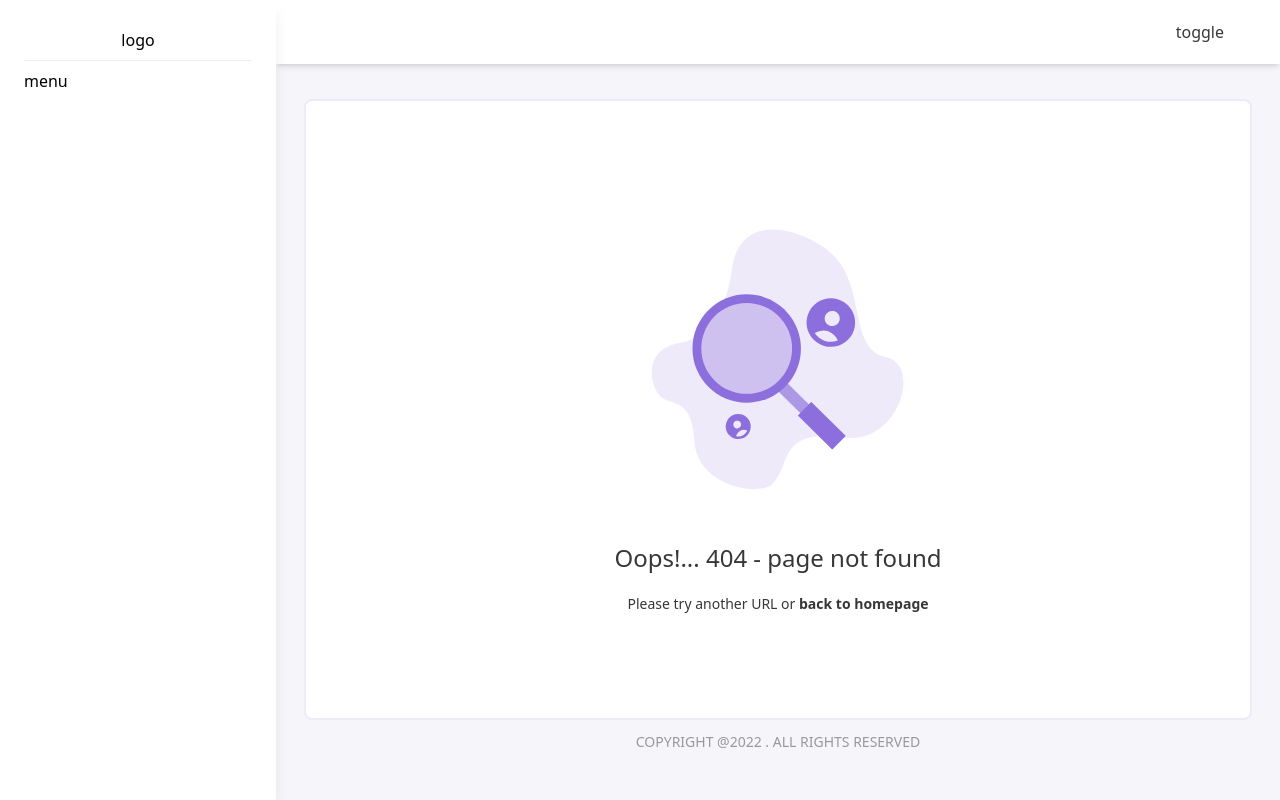
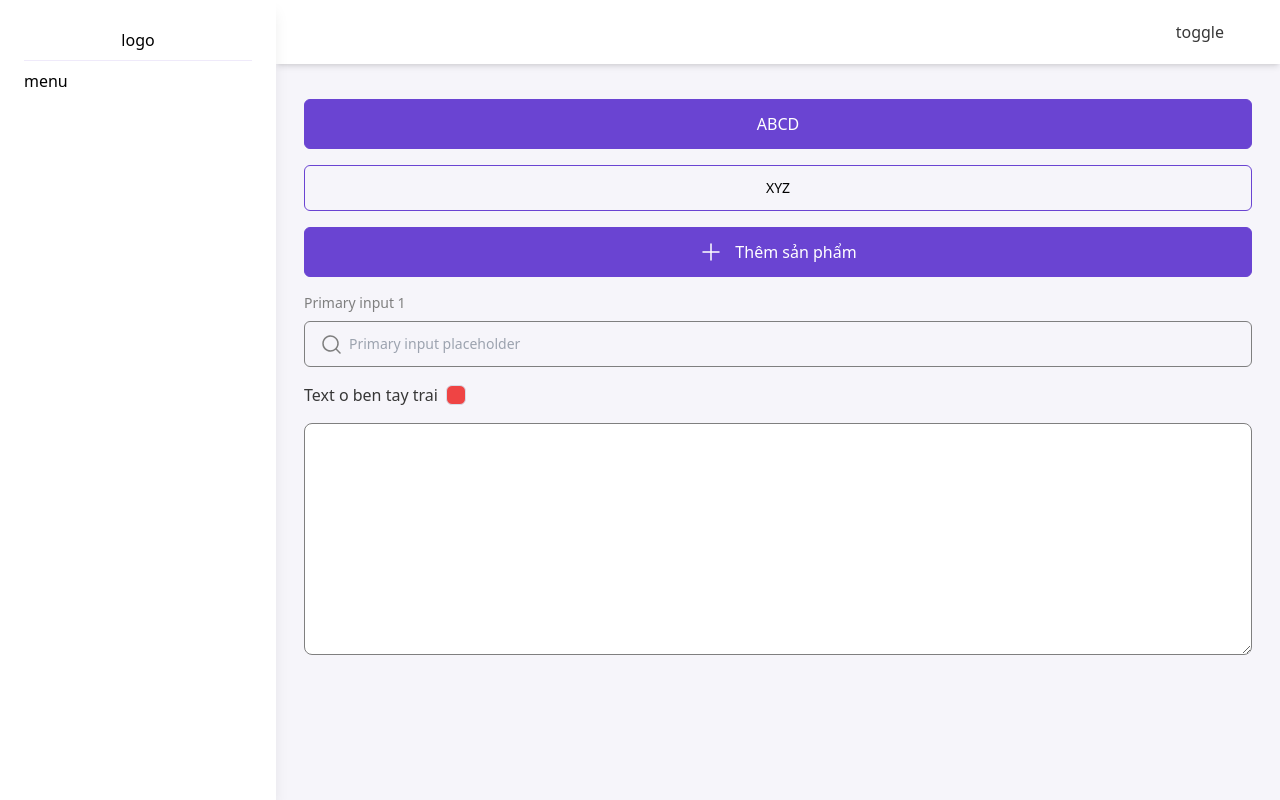
Before and after one commit to ducyb782001/imsd-capstoneproject-fe, a Next.js app: page /testPage in a window 1280 px wide. Before the commit this address had no page. Built offline with nearby package versions, Linux system fonts and the light colour scheme; what tailwindcss-question-mark would draw is missing.

Commit message:
base component

```diff
--- a/src/components/Layout.tsx
+++ b/src/components/Layout.tsx
@@ -13,7 +13,7 @@ function Layout(props) {
       <div className="w-full min-h-screen pt-[44px] md:pt-[71px] md:pl-[276px]">
         <div className="flex flex-col justify-between w-full h-full px-4 pt-3 pb-6 md:p-7 text-grayDark">
           {props.children}
-          <Footer />
+          {/* <Footer /> */}
         </div>
       </div>
     </div>
--- /dev/null
+++ b/src/components/PrimaryBtn.tsx
@@ -0,0 +1,24 @@
+import React from "react"
+
+function PrimaryBtn({
+  className = "",
+  accessoriesLeft = null,
+  accessoriesRight = null,
+  children,
+  onClick = null,
+  ...props
+}) {
+  return (
+    <button
+      {...props}
+      onClick={onClick}
+      className={`bg-primary w-full rounded-md text-white border border-primary font-medium py-3 px-4 active:bg-primaryDark active:border-pribg-primaryDark disabled:opacity-40 disabled:cursor-not-allowed smooth-transform flex justify-center items-center gap-3 text-base ${className}`}
+    >
+      {accessoriesLeft && <div className="">{accessoriesLeft}</div>}
+      {children}
+      {accessoriesRight && <div className="">{accessoriesRight}</div>}
+    </button>
+  )
+}
+
+export default PrimaryBtn
--- /dev/null
+++ b/src/components/PrimaryInput.tsx
@@ -0,0 +1,51 @@
+function PrimaryInput({
+  title = "",
+  className = "",
+  placeholder = "",
+  type = "",
+  onChange = null,
+  classNameInput = "",
+  id = "",
+  message = "",
+  note = "",
+  accessoriesLeft = null,
+  accessoriesRight = null,
+  value = undefined,
+  disabled = false,
+  ...props
+}) {
+  return (
+    <div className={`${className}`}>
+      {title && <p className="mb-2 text-sm text-gray">{title}</p>}
+      {note && <p className="mb-2 text-sm text-gray">{note}</p>}
+      <div className="relative w-full">
+        {accessoriesLeft && (
+          <div className="absolute top-3 left-4">{accessoriesLeft}</div>
+        )}
+
+        <input
+          id={id}
+          placeholder={placeholder}
+          {...props}
+          autoFocus={false}
+          type={type}
+          onChange={onChange}
+          value={value}
+          disabled={disabled}
+          className={`w-full text-sm py-3 rounded-md outline-none px-4 bg-transparent text-black border border-gray focus:border-primary hover:border-primary smooth-transform ${
+            accessoriesLeft && "pl-11"
+          } ${accessoriesRight && "pr-11"}
+            ${classNameInput}`}
+        />
+        <span className="form-message">{message}</span>
+        {accessoriesRight && (
+          <div className="absolute cursor-pointer top-3 right-4">
+            {accessoriesRight}
+          </div>
+        )}
+      </div>
+    </div>
+  )
+}
+
+export default PrimaryInput
--- /dev/null
+++ b/src/components/PrimaryInputCheckbox.tsx
@@ -0,0 +1,41 @@
+import React from "react"
+
+function PrimaryInputCheckbox({
+  className = "",
+  onClick = null,
+  accessoriesLeft = null,
+  accessoriesRight = null,
+  ...props
+}) {
+  return (
+    <label className={`flex items-center ${className}`}>
+      {accessoriesLeft && <div className="mr-2">{accessoriesLeft}</div>}
+      <input
+        type="checkbox"
+        className="absolute w-5 h-5 opacity-0 cursor-pointer custom-checkbox"
+        {...props}
+        onClick={onClick}
+      />
+      <div className="flex items-center justify-center flex-shrink-0 w-5 h-5 border rounded-md bg-red-500 border-grayLight focus-within:border-blue-500">
+        <svg
+          className="hidden"
+          width={8}
+          height={6}
+          viewBox="0 0 8 6"
+          fill="none"
+          xmlns="http://www.w3.org/2000/svg"
+        >
+          <path
+            d="M3.011 5.706a.727.727 0 01-.516-.213L.518 3.516a.728.728 0 111.03-1.032l1.463 1.462 3.44-3.44a.728.728 0 111.031 1.032L3.527 5.493a.727.727 0 01-.516.213z"
+            fill="#00f0fd"
+          />
+        </svg>
+      </div>
+      {accessoriesRight && (
+        <div className="ml-3 cursor-pointer">{accessoriesRight}</div>
+      )}
+    </label>
+  )
+}
+
+export default PrimaryInputCheckbox
--- /dev/null
+++ b/src/components/PrimaryTextArea.tsx
@@ -0,0 +1,30 @@
+function PrimaryTextArea({
+  title = "",
+  note = null,
+  className = "",
+  classNameTextArea = "",
+  placeholder = "",
+  onChange = null,
+  id = "",
+  ...props
+}) {
+  return (
+    <div className={`form-group ${className}`}>
+      {title && <p className="mb-2 text-sm text-white">{title}</p>}
+      {note && <div className="mb-2 text-sm font-light text-gray">{note}</div>}
+      <textarea
+        {...props}
+        onChange={onChange}
+        className={`w-full h-full bg-subBg rounded-lg border text-sm px-4 py-3 smooth-transform outline-none  border-gray text-black focus:border-primary hover:border-primary smooth-transform ${classNameTextArea}`}
+        // name="input-requirement"
+        id={id}
+        cols={30}
+        rows={10}
+        placeholder={placeholder}
+      ></textarea>
+      <span className="form-message"></span>
+    </div>
+  )
+}
+
+export default PrimaryTextArea
--- /dev/null
+++ b/src/components/SecondaryBtn.tsx
@@ -0,0 +1,23 @@
+import React from "react"
+
+function SecondaryBtn({
+  className = "",
+  accessoriesLeft = null,
+  accessoriesRight = null,
+  children,
+  onClick = null,
+  ...props
+}) {
+  return (
+    <button
+      {...props}
+      onClick={onClick}
+      className={`w-full rounded-md text-black hover:text-secondary border border-primary text-sm font-medium py-3 px-4 hover:bg-primary hover:text-white active:bg-primaryDark active:border-primaryDark disabled:opacity-50 disabled:cursor-not-allowed smooth-transform flex justify-center items-center gap-3 change-color-svg ${className}`}
+    >
+      {accessoriesLeft && <div className="">{accessoriesLeft}</div>}
+      {children}
+      {accessoriesRight && <div className="">{accessoriesRight}</div>}
+    </button>
+  )
+}
+export default SecondaryBtn
--- /dev/null
+++ b/src/components/TestPage.tsx
@@ -0,0 +1,29 @@
+import React from "react"
+import PlusIcon from "./icons/PlusIcon"
+import SearchIcon from "./icons/SearchIcon"
+import PrimaryBtn from "./PrimaryBtn"
+import PrimaryInput from "./PrimaryInput"
+import PrimaryInputCheckbox from "./PrimaryInputCheckbox"
+import PrimaryTextArea from "./PrimaryTextArea"
+import SecondaryBtn from "./SecondaryBtn"
+
+function TestPage(props) {
+  return (
+    <div className="flex flex-col gap-4">
+      <PrimaryBtn>ABCD</PrimaryBtn>
+      <SecondaryBtn>XYZ</SecondaryBtn>
+      <PrimaryBtn accessoriesLeft={<PlusIcon />} className="w-[200px]">
+        Thêm sản phẩm
+      </PrimaryBtn>
+      <PrimaryInput
+        accessoriesLeft={<SearchIcon />}
+        title="Primary input 1"
+        placeholder="Primary input placeholder"
+      />
+      <PrimaryInputCheckbox accessoriesLeft={"Text o ben tay trai"} />
+      <PrimaryTextArea />
+    </div>
+  )
+}
+
+export default TestPage
--- /dev/null
+++ b/src/components/icons/PlusIcon.tsx
@@ -0,0 +1,23 @@
+import React from "react"
+
+function PlusIcon({ color = "#FFFFFF", ...props }) {
+  return (
+    <svg
+      width={24}
+      height={24}
+      viewBox="0 0 24 24"
+      fill="none"
+      xmlns="http://www.w3.org/2000/svg"
+      {...props}
+    >
+      <path
+        fillRule="evenodd"
+        clipRule="evenodd"
+        d="M12 3.25a.75.75 0 01.75.75v7.25H20a.75.75 0 010 1.5h-7.25V20a.75.75 0 01-1.5 0v-7.25H4a.75.75 0 010-1.5h7.25V4a.75.75 0 01.75-.75z"
+        fill={color}
+      />
+    </svg>
+  )
+}
+
+export default PlusIcon
--- /dev/null
+++ b/src/components/icons/SearchIcon.tsx
@@ -0,0 +1,23 @@
+import React from "react"
+
+function SearchIcon(props) {
+  return (
+    <svg
+      width={24}
+      height={24}
+      viewBox="0 0 24 24"
+      fill="none"
+      xmlns="http://www.w3.org/2000/svg"
+      {...props}
+    >
+      <path
+        fillRule="evenodd"
+        clipRule="evenodd"
+        d="M10.5 3.75a6.75 6.75 0 100 13.5 6.75 6.75 0 000-13.5zM2.25 10.5a8.25 8.25 0 1114.59 5.28l3.69 3.69a.75.75 0 11-1.06 1.06l-3.69-3.69A8.25 8.25 0 012.25 10.5z"
+        fill="#7F7F7F"
+      />
+    </svg>
+  )
+}
+
+export default SearchIcon
--- /dev/null
+++ b/src/pages/testPage.tsx
@@ -0,0 +1,13 @@
+import React from "react"
+import Layout from "../components/Layout"
+import TestPage from "../components/TestPage"
+
+function index() {
+  return (
+    <Layout>
+      <TestPage />
+    </Layout>
+  )
+}
+
+export default index
--- a/tailwind.config.js
+++ b/tailwind.config.js
@@ -24,10 +24,12 @@ module.exports = {
         primaryLight: "#522DB9",
         primaryDark: "#402390",
         gray: "#7F7F7F",
+        secondary: "#7F7F7F",
         grayDark: "#373737",
         grayLight: "#D6DDE8",
         // secondary: "#7e0e42",
         blue: "#53B9EA",
+        grayBorder: "#EFEAFA",
       },
       textColor: {
         // gray: "#777692",
```
